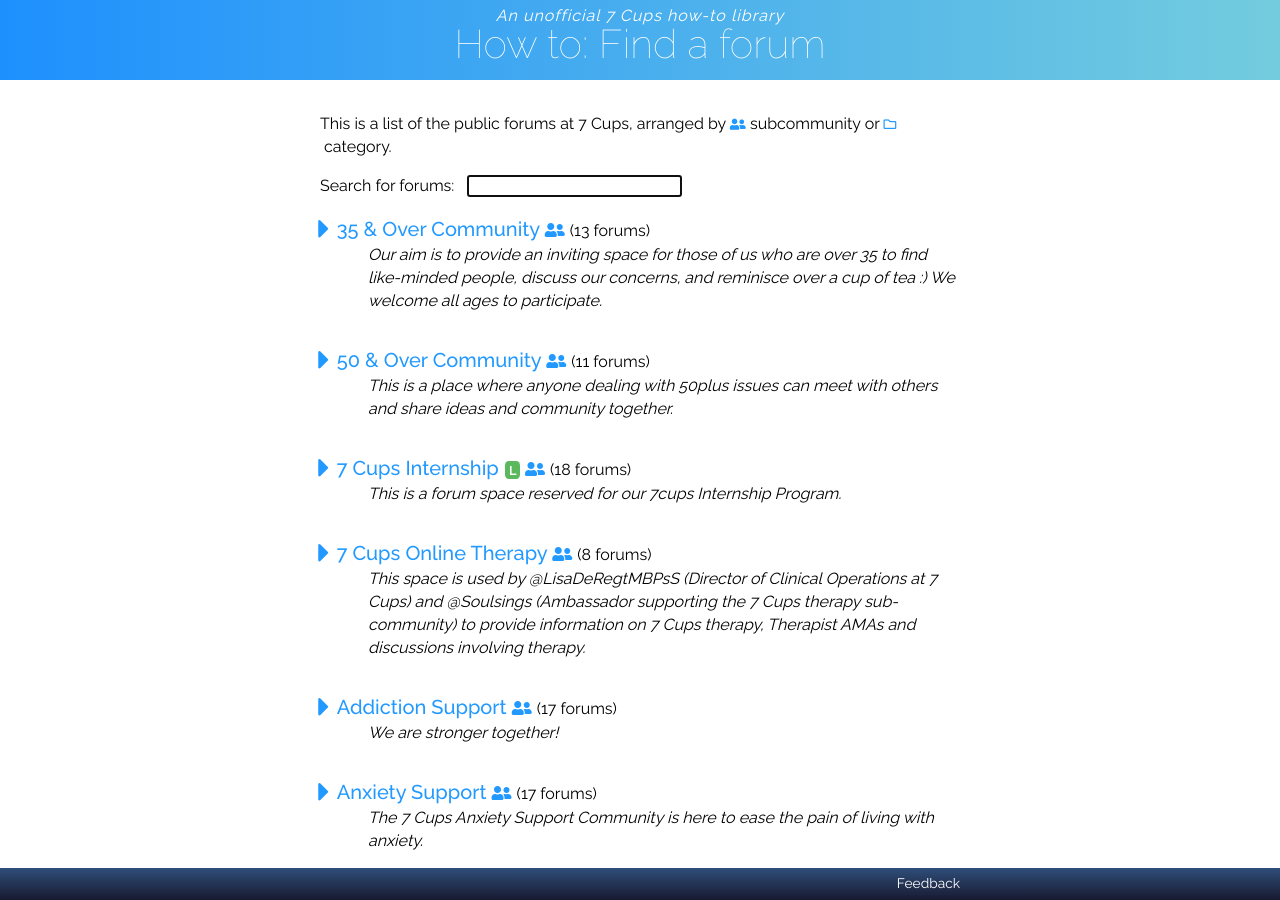
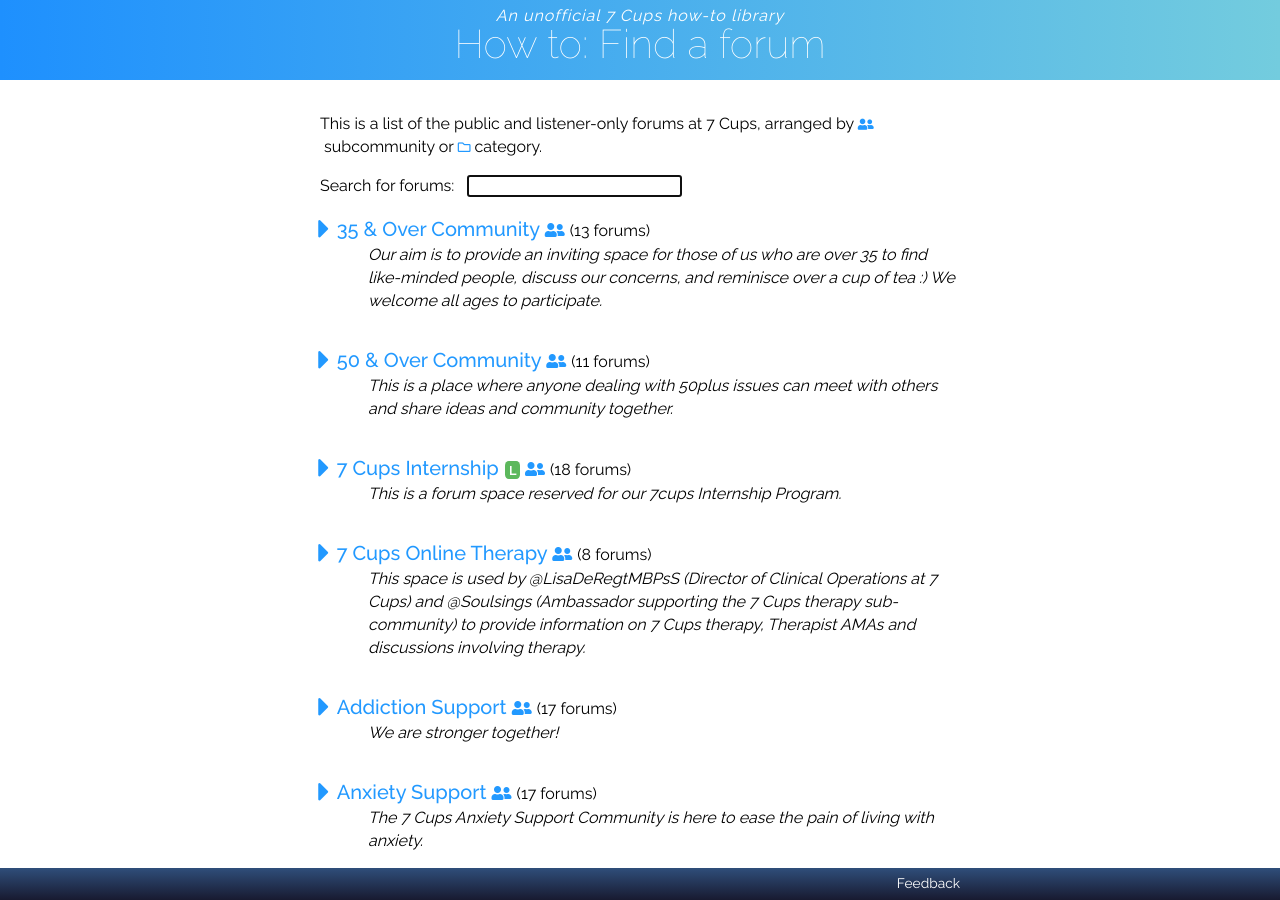
Before and after one commit to RarelyCharlie/rarelycharlie.github.io, a Jekyll site: the page built from _howto/forummap.md, in a window 1280 px wide and 900 px high. Built offline with Jekyll 4.4.1, drawn with Linux system fonts in a browser that asks for light colours; nearby versions of some CDN libraries.

Commit message:
forummap wording

```diff
--- a/_howto/forummap.md
+++ b/_howto/forummap.md
@@ -8,7 +8,7 @@ feedback: https://www.7cups.com/@RarelyCharlie
 <script src="https://code.jquery.com/jquery-3.5.0.min.js" crossorigin="anonymous"></script>
 <script>{% include forumdata.js %}</script>
 <script>{% include forummap.js %}</script>
-<p>This is a list of the public forums at 7 Cups, arranged by <i class="fas fa-user-friends"></i>&nbsp;subcommunity or <i class="far fa-folder"></i>&nbsp;category.</p>
+<p>This is a list of the public and listener-only forums at 7 Cups, arranged by <i class="fas fa-user-friends"></i>&nbsp;subcommunity or <i class="far fa-folder"></i>&nbsp;category.</p>
 <p><label for="search">Search for forums: <input id="search" autofocus></label></p>
 <div id="results"></div>
 <div id="map"></div>
```
